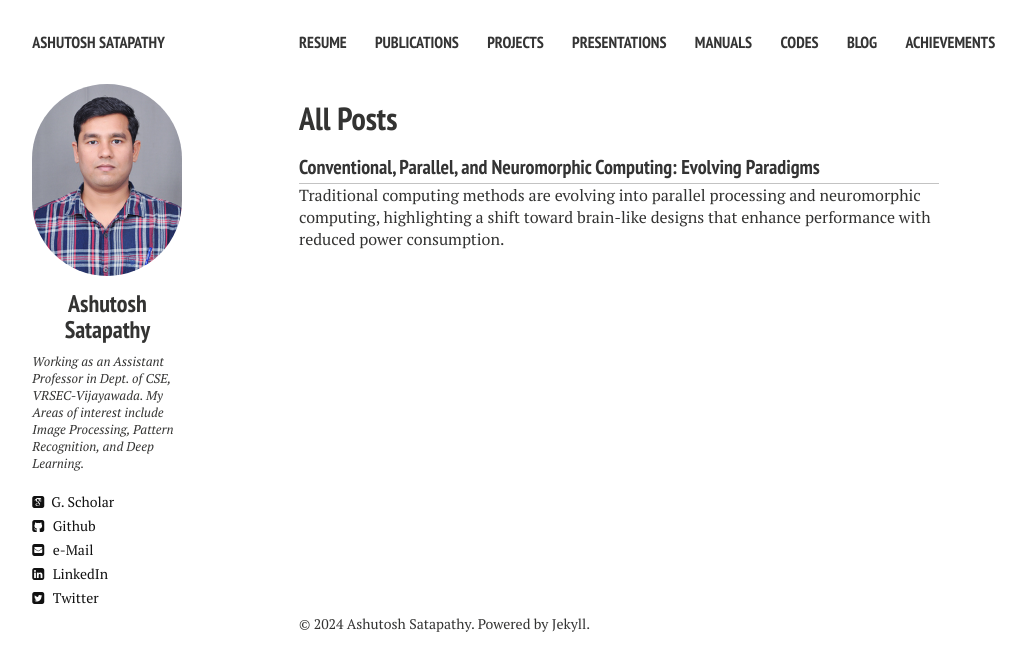
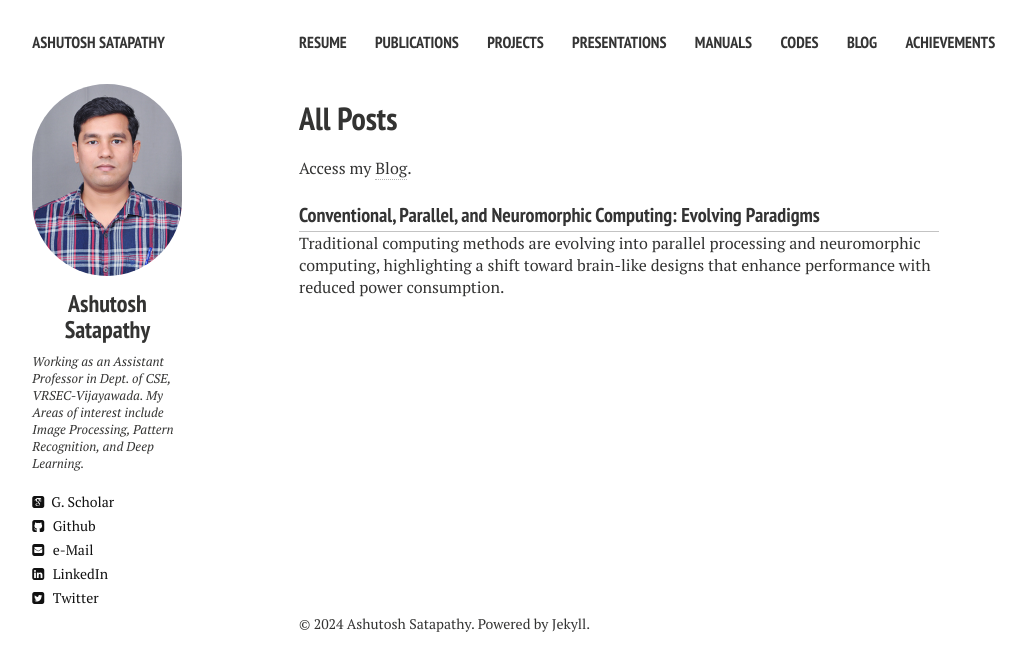
Before and after one commit to ashutoshsatapathy1990/ashutoshsatapathy1990.github.io, a Jekyll site: the page built from blog.md, in a window 1280 px wide. Shown: the top 671 px of the page, without its empty margins (21-1047 px from the left). Built offline with Jekyll 4.4.1, drawn with Linux system fonts in a browser that asks for light colours; nearby versions of some CDN libraries.

Commit message:
Update post-index.html

```diff
--- a/_layouts/post-index.html
+++ b/_layouts/post-index.html
@@ -34,6 +34,9 @@
             </div>
             <div id="index">
                 <h1>{{ page.title }}</h1>
+                <div class="article-wrap">
+                  {{ content }}
+                </div>
                     <h3><a href="https://ashutosh1990.wpcomstaging.com/2024/08/04/conventional-parallel-and-neuromorphic-computing-evolving-paradigms/">Conventional, Parallel, and Neuromorphic Computing: Evolving Paradigms</a></h3>
                     <p>Traditional computing methods are evolving into parallel processing and neuromorphic computing, highlighting a shift toward brain-like designs that enhance performance with reduced power consumption.</p>
             </div><!-- /#index -->
```
